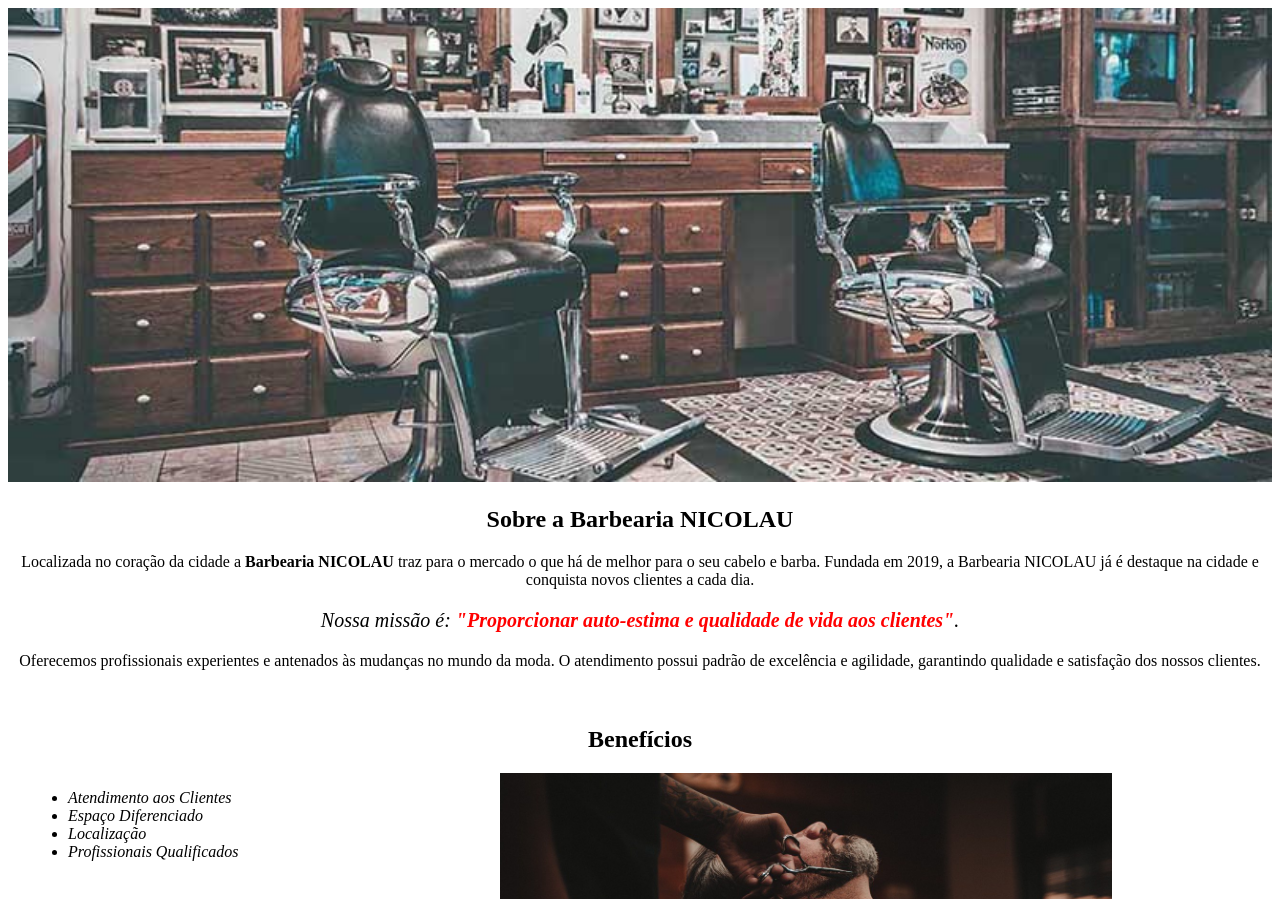
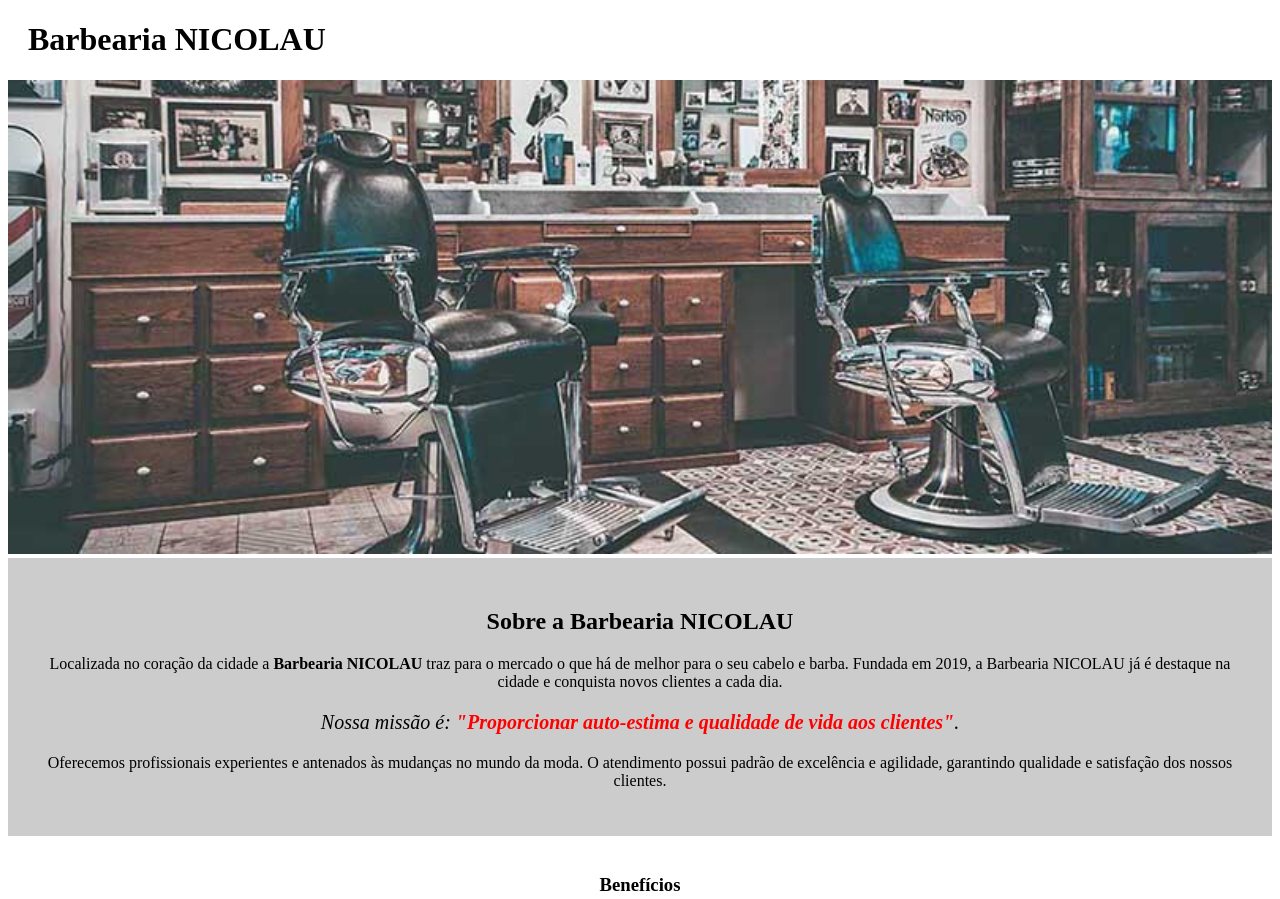
Before and after one commit to nickzinxd/barbeariaalura, a plain HTML site: page index.html in a window 1280 px wide. Shown: the top 899 px of the page. Drawn offline with Linux system fonts and the light colour scheme.

Commit message:
Add files via upload

```diff
--- a/index.html
+++ b/index.html
@@ -7,10 +7,12 @@
     </head>
 
     <body>
+        <header>
+            <h1 class="titulo-principal">Barbearia NICOLAU</h1>
+        </header>
         <img id="banner" src="banner.jpg">
-    <div class="principal">
-
-        <h2>Sobre a Barbearia NICOLAU</h2>
+        <div class="principal">
+            <h2 class="titulo-centralizado">Sobre a Barbearia NICOLAU</h2>
 
         <p>Localizada no coração da cidade a <strong>Barbearia NICOLAU</strong> traz para o mercado o que há de melhor para o seu cabelo e barba.
         Fundada em 2019, a Barbearia NICOLAU já é destaque na cidade e conquista novos clientes a cada dia.</p>
@@ -21,7 +23,7 @@
         O atendimento possui padrão de excelência e agilidade, garantindo qualidade e satisfação dos nossos clientes.</p>
     </div>
      <div class="Benefícios">
-         <h2>Benefícios</h2>
+         <h3 class="titulo-centralizado">Benefícios</h3>
 
          <ul>
             <li class="itens">Atendimento aos Clientes</li>
--- a/style.css
+++ b/style.css
@@ -5,11 +5,17 @@ body
     width: 100%;
 }
 
-.principal {
-    background: #CCCCCC
+
+.principal{
+    background: #CCCCCC;
     padding: 30px;
 }
-h2 {
+
+.titulo-principal {
+    padding-left: 20px;
+}
+
+.titulo-centralizado {
     text-align: center
 }
 
@@ -34,9 +40,6 @@ em strong {
      padding: 20px;
 }
 
-h2 {
-    text-align: center;
-}
 
 ul {
    display: inline-block;
```
